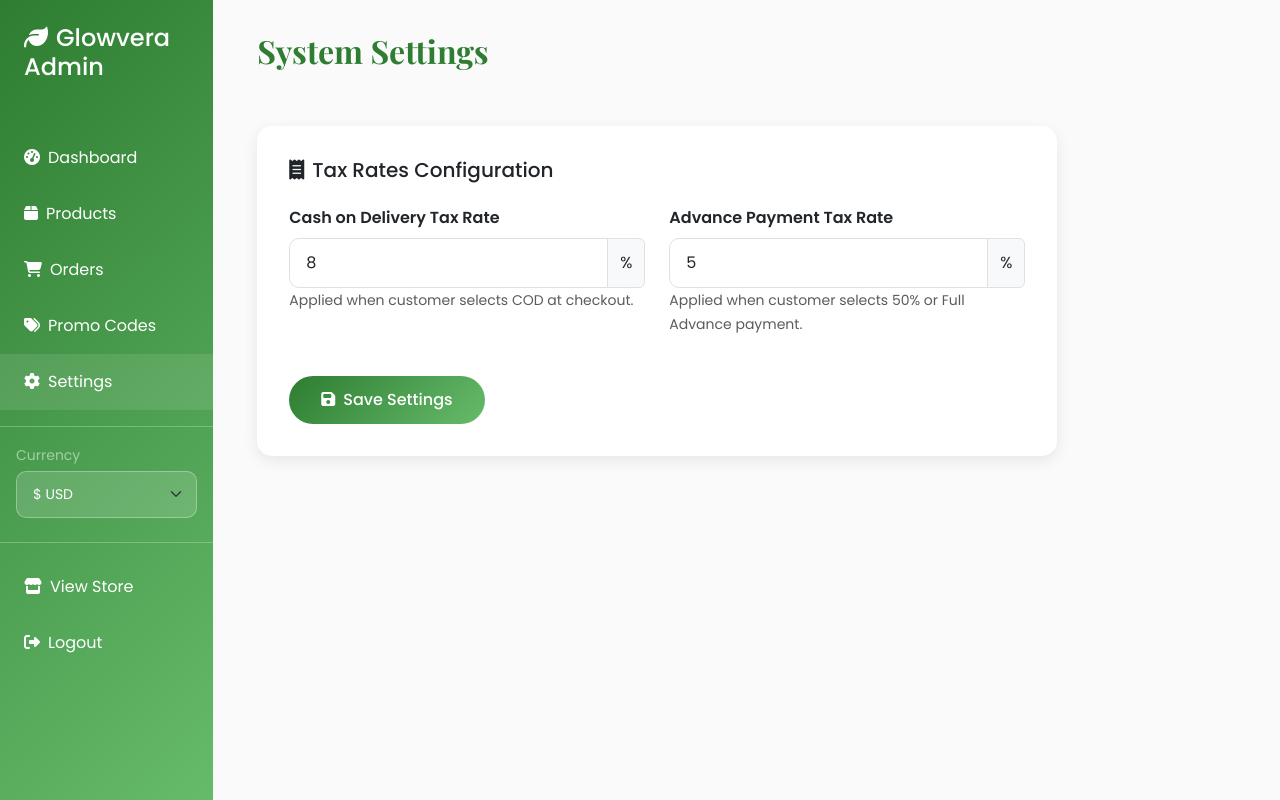
After one commit to the-ascode-solution/Glow-vera, a Flask app: page /admin/settings in a window 1280 px wide. The commit adds this page. Run offline with Flask 3, Linux system fonts and the light colour scheme; a user stored in the database is signed in.

Commit message:
admin pannel

```diff
--- a/app.py
+++ b/app.py
@@ -106,6 +106,8 @@ class Order(db.Model):
     customer_email = db.Column(db.String(120), nullable=False)
     customer_phone = db.Column(db.String(20))
     total_amount = db.Column(db.Float, nullable=False)
+    tax_rate = db.Column(db.Float, default=0.08)
+    tax_amount = db.Column(db.Float, default=0.0)
     status = db.Column(db.String(20), default='pending')
     payment_method = db.Column(db.String(30), default='cod')
     shipping_address = db.Column(db.Text, nullable=False)
@@ -139,6 +141,12 @@ class PromoCode(db.Model):
     created_at = db.Column(db.DateTime, default=datetime.utcnow)
 
     products = db.relationship('Product', secondary=promo_products, backref='promo_codes')
+
+class SystemSetting(db.Model):
+    id = db.Column(db.Integer, primary_key=True)
+    setting_key = db.Column(db.String(50), unique=True, nullable=False)
+    setting_value = db.Column(db.String(255), nullable=False)
+
 
 @login_manager.user_loader
 def load_user(user_id):
@@ -490,6 +498,43 @@ def admin_delete_promo(promo_id):
     flash(f'Promo code "{promo.code}" deleted!', 'success')
     return redirect(url_for('admin_promo_codes'))
 
+@app.route('/admin/settings', methods=['GET', 'POST'])
+@login_required
+def admin_settings():
+    if not session.get('is_admin'):
+        flash('Unauthorized access', 'error')
+        return redirect(url_for('index'))
+
+    if request.method == 'POST':
+        tax_cod = request.form.get('tax_cod', '8')
+        tax_advance = request.form.get('tax_advance', '5')
+
+        # Save to DB
+        setting_cod = SystemSetting.query.filter_by(setting_key='tax_cod').first()
+        if not setting_cod:
+            setting_cod = SystemSetting(setting_key='tax_cod')
+            db.session.add(setting_cod)
+        setting_cod.setting_value = tax_cod
+
+        setting_advance = SystemSetting.query.filter_by(setting_key='tax_advance').first()
+        if not setting_advance:
+            setting_advance = SystemSetting(setting_key='tax_advance')
+            db.session.add(setting_advance)
+        setting_advance.setting_value = tax_advance
+
+        db.session.commit()
+        flash('Settings updated successfully!', 'success')
+        return redirect(url_for('admin_settings'))
+
+    # Get current settings
+    setting_cod = SystemSetting.query.filter_by(setting_key='tax_cod').first()
+    tax_cod = setting_cod.setting_value if setting_cod else '8'
+
+    setting_advance = SystemSetting.query.filter_by(setting_key='tax_advance').first()
+    tax_advance = setting_advance.setting_value if setting_advance else '5'
+
+    return render_template('admin_settings.html', tax_cod=tax_cod, tax_advance=tax_advance)
+
 @app.route('/admin/logout')
 @login_required
 def admin_logout():
@@ -533,6 +578,18 @@ def checkout():
         phone = request.form.get('phone', '')
         payment_method = request.form.get('payment_method', 'cod')
 
+        # Get tax rates from settings
+        setting_cod = SystemSetting.query.filter_by(setting_key='tax_cod').first()
+        tax_rate_cod = float(setting_cod.setting_value) / 100.0 if setting_cod else 0.08
+
+        setting_advance = SystemSetting.query.filter_by(setting_key='tax_advance').first()
+        tax_rate_advance = float(setting_advance.setting_value) / 100.0 if setting_advance else 0.05
+
+        # Calculate tax
+        tax_rate = tax_rate_cod if payment_method == 'cod' else tax_rate_advance
+        tax_amount = total * tax_rate
+        grand_total = total + tax_amount
+
         full_name = f"{first_name} {last_name}"
 
         order = Order(
@@ -540,7 +597,9 @@ def checkout():
             customer_name=full_name,
             customer_email=email,
             customer_phone=phone,
-            total_amount=total,
+            total_amount=grand_total,
+            tax_rate=tax_rate,
+            tax_amount=tax_amount,
             payment_method=payment_method,
             shipping_address=shipping_address
         )
@@ -562,7 +621,14 @@ def checkout():
         flash('Order placed successfully!', 'success')
         return redirect(url_for('order_confirmation', order_id=order.id))
 
-    return render_template('checkout.html', cart_items=cart_items, total=total)
+    # Pass tax rates to template for JS calculation
+    setting_cod = SystemSetting.query.filter_by(setting_key='tax_cod').first()
+    tax_rate_cod = float(setting_cod.setting_value) if setting_cod else 8.0
+
+    setting_advance = SystemSetting.query.filter_by(setting_key='tax_advance').first()
+    tax_rate_advance = float(setting_advance.setting_value) if setting_advance else 5.0
+
+    return render_template('checkout.html', cart_items=cart_items, total=total, tax_rate_cod=tax_rate_cod, tax_rate_advance=tax_rate_advance)
 
 @app.route('/order_confirmation/<int:order_id>')
 def order_confirmation(order_id):
--- a/templates/admin_dashboard.html
+++ b/templates/admin_dashboard.html
@@ -142,6 +142,9 @@
                         </a>
                         <a href="{{ url_for('admin_promo_codes') }}" class="nav-link">
                             <i class="fas fa-tags me-2"></i>Promo Codes
+                        </a>
+                        <a href="{{ url_for('admin_settings') }}" class="nav-link">
+                            <i class="fas fa-cog me-2"></i>Settings
                         </a>
                         <hr class="my-3 bg-white-50">
                         <div class="px-3 mb-2">
--- a/templates/admin_orders.html
+++ b/templates/admin_orders.html
@@ -167,6 +167,9 @@
                         </a>
                         <a href="{{ url_for('admin_promo_codes') }}" class="nav-link">
                             <i class="fas fa-tags me-2"></i>Promo Codes
+                        </a>
+                        <a href="{{ url_for('admin_settings') }}" class="nav-link">
+                            <i class="fas fa-cog me-2"></i>Settings
                         </a>
                         <hr class="my-3 bg-white-50">
                         <div class="px-3 mb-2">
--- a/templates/admin_product_form.html
+++ b/templates/admin_product_form.html
@@ -135,6 +135,9 @@
                         </a>
                         <a href="{{ url_for('admin_promo_codes') }}" class="nav-link">
                             <i class="fas fa-tags me-2"></i>Promo Codes
+                        </a>
+                        <a href="{{ url_for('admin_settings') }}" class="nav-link">
+                            <i class="fas fa-cog me-2"></i>Settings
                         </a>
                         <hr class="my-3 bg-white-50">
                         <div class="px-3 mb-2">
--- a/templates/admin_products.html
+++ b/templates/admin_products.html
@@ -128,6 +128,9 @@
                         <a href="{{ url_for('admin_promo_codes') }}" class="nav-link">
                             <i class="fas fa-tags me-2"></i>Promo Codes
                         </a>
+                        <a href="{{ url_for('admin_settings') }}" class="nav-link">
+                            <i class="fas fa-cog me-2"></i>Settings
+                        </a>
                         <hr class="my-3 bg-white-50">
                         <div class="px-3 mb-2">
                             <small class="text-white-50">Currency</small>
--- a/templates/admin_promo_codes.html
+++ b/templates/admin_promo_codes.html
@@ -74,6 +74,9 @@
                         </a>
                         <a href="{{ url_for('admin_promo_codes') }}" class="nav-link active">
                             <i class="fas fa-tags me-2"></i>Promo Codes
+                        </a>
+                        <a href="{{ url_for('admin_settings') }}" class="nav-link">
+                            <i class="fas fa-cog me-2"></i>Settings
                         </a>
                         <hr class="my-3 bg-white-50">
                         <div class="px-3 mb-2">
--- a/templates/admin_promo_form.html
+++ b/templates/admin_promo_form.html
@@ -97,6 +97,9 @@
                         </a>
                         <a href="{{ url_for('admin_promo_codes') }}" class="nav-link active">
                             <i class="fas fa-tags me-2"></i>Promo Codes
+                        </a>
+                        <a href="{{ url_for('admin_settings') }}" class="nav-link">
+                            <i class="fas fa-cog me-2"></i>Settings
                         </a>
                         <hr class="my-3 bg-white-50">
                         <div class="px-3 mb-2">
--- /dev/null
+++ b/templates/admin_settings.html
@@ -0,0 +1,158 @@
+<!DOCTYPE html>
+<html lang="en">
+<head>
+    <meta charset="UTF-8">
+    <meta name="viewport" content="width=device-width, initial-scale=1.0">
+    <title>System Settings - Glowvera Naturals</title>
+    <link href="https://cdn.jsdelivr.net/npm/bootstrap@5.3.0/dist/css/bootstrap.min.css" rel="stylesheet">
+    <link href="https://cdnjs.cloudflare.com/ajax/libs/font-awesome/6.4.0/css/all.min.css" rel="stylesheet">
+    <link href="https://fonts.googleapis.com/css2?family=Playfair+Display:wght@400;700&family=Poppins:wght@300;400;500;600&display=swap" rel="stylesheet">
+    <style>
+        :root {
+            --primary-green: #2E7D32;
+            --light-green: #66BB6A;
+            --accent-green: #81C784;
+            --pale-green: #E8F5E8;
+        }
+
+        body { font-family: 'Poppins', sans-serif; background-color: #FAFAFA; }
+
+        .admin-sidebar {
+            background: linear-gradient(135deg, var(--primary-green), var(--light-green));
+            min-height: 100vh; color: white;
+        }
+        .admin-sidebar .nav-link {
+            color: white; padding: 1rem 1.5rem; border-radius: 0; transition: all 0.3s ease;
+        }
+        .admin-sidebar .nav-link:hover, .admin-sidebar .nav-link.active {
+            background: rgba(255, 255, 255, 0.1); color: white;
+        }
+        .admin-content { padding: 2rem; }
+        .admin-title {
+            font-family: 'Playfair Display', serif; color: var(--primary-green);
+            font-size: 2rem; font-weight: 700; margin-bottom: 2rem;
+        }
+        .settings-form {
+            background: white; border-radius: 15px; padding: 2rem;
+            box-shadow: 0 5px 15px rgba(0,0,0,0.08);
+            max-width: 800px;
+        }
+        .btn-primary {
+            background: linear-gradient(135deg, var(--primary-green), var(--light-green));
+            border: none; border-radius: 25px; padding: 0.75rem 2rem;
+            font-weight: 500; transition: all 0.3s ease;
+        }
+        .btn-primary:hover {
+            background: linear-gradient(135deg, var(--light-green), var(--accent-green));
+            transform: translateY(-2px);
+        }
+        .form-control, .form-select {
+            border-radius: 10px; border: 1px solid #E0E0E0; padding: 0.75rem 1rem;
+            transition: all 0.3s ease;
+        }
+        .form-control:focus, .form-select:focus {
+            border-color: var(--primary-green);
+            box-shadow: 0 0 0 0.2rem rgba(46, 125, 50, 0.25);
+        }
+        .form-label { font-weight: 600; }
+    </style>
+</head>
+<body>
+    <div class="container-fluid">
+        <div class="row">
+            <!-- Sidebar -->
+            <div class="col-md-3 col-lg-2 p-0">
+                <div class="admin-sidebar">
+                    <div class="p-4">
+                        <h4 class="mb-4"><i class="fas fa-leaf me-2"></i>Glowvera Admin</h4>
+                    </div>
+                    <nav class="nav flex-column">
+                        <a href="{{ url_for('admin_dashboard') }}" class="nav-link">
+                            <i class="fas fa-tachometer-alt me-2"></i>Dashboard
+                        </a>
+                        <a href="{{ url_for('admin_products') }}" class="nav-link">
+                            <i class="fas fa-box me-2"></i>Products
+                        </a>
+                        <a href="{{ url_for('admin_orders') }}" class="nav-link">
+                            <i class="fas fa-shopping-cart me-2"></i>Orders
+                        </a>
+                        <a href="{{ url_for('admin_promo_codes') }}" class="nav-link">
+                            <i class="fas fa-tags me-2"></i>Promo Codes
+                        </a>
+                        <a href="{{ url_for('admin_settings') }}" class="nav-link active">
+                            <i class="fas fa-cog me-2"></i>Settings
+                        </a>
+                        <hr class="my-3 bg-white-50">
+                        <div class="px-3 mb-2">
+                            <small class="text-white-50">Currency</small>
+                            <select class="form-select form-select-sm mt-1" onchange="window.location.href='/set_currency/'+this.value" style="background-color: rgba(255,255,255,0.15); color: white; border: 1px solid rgba(255,255,255,0.3);">
+                                {% for code, info in currencies.items() %}
+                                <option value="{{ code }}" {{ 'selected' if current_currency == code }} style="color: #333;">{{ info.symbol }} {{ code }}</option>
+                                {% endfor %}
+                            </select>
+                        </div>
+                        <hr class="my-3 bg-white-50">
+                        <a href="{{ url_for('index') }}" class="nav-link">
+                            <i class="fas fa-store me-2"></i>View Store
+                        </a>
+                        <a href="{{ url_for('admin_logout') }}" class="nav-link">
+                            <i class="fas fa-sign-out-alt me-2"></i>Logout
+                        </a>
+                    </nav>
+                </div>
+            </div>
+
+            <!-- Main Content -->
+            <div class="col-md-9 col-lg-10">
+                <div class="admin-content">
+                    <div class="d-flex justify-content-between align-items-center mb-4">
+                        <h1 class="admin-title">System Settings</h1>
+                    </div>
+
+                    <!-- Flash Messages -->
+                    {% with messages = get_flashed_messages(with_categories=true) %}
+                        {% if messages %}
+                            {% for category, message in messages %}
+                                <div class="alert alert-{{ 'danger' if category == 'error' else category }} alert-dismissible fade show" role="alert">
+                                    {{ message }}
+                                    <button type="button" class="btn-close" data-bs-dismiss="alert"></button>
+                                </div>
+                            {% endfor %}
+                        {% endif %}
+                    {% endwith %}
+
+                    <div class="settings-form">
+                        <form method="POST">
+                            <h5 class="mb-4"><i class="fas fa-receipt me-2"></i>Tax Rates Configuration</h5>
+
+                            <div class="row">
+                                <div class="col-md-6 mb-4">
+                                    <label for="tax_cod" class="form-label">Cash on Delivery Tax Rate</label>
+                                    <div class="input-group">
+                                        <input type="number" step="0.01" min="0" class="form-control" id="tax_cod" name="tax_cod" value="{{ tax_cod }}" required>
+                                        <span class="input-group-text">%</span>
+                                    </div>
+                                    <small class="text-muted">Applied when customer selects COD at checkout.</small>
+                                </div>
+                                <div class="col-md-6 mb-4">
+                                    <label for="tax_advance" class="form-label">Advance Payment Tax Rate</label>
+                                    <div class="input-group">
+                                        <input type="number" step="0.01" min="0" class="form-control" id="tax_advance" name="tax_advance" value="{{ tax_advance }}" required>
+                                        <span class="input-group-text">%</span>
+                                    </div>
+                                    <small class="text-muted">Applied when customer selects 50% or Full Advance payment.</small>
+                                </div>
+                            </div>
+
+                            <button type="submit" class="btn btn-primary mt-3">
+                                <i class="fas fa-save me-2"></i>Save Settings
+                            </button>
+                        </form>
+                    </div>
+                </div>
+            </div>
+        </div>
+    </div>
+    <script src="https://cdn.jsdelivr.net/npm/bootstrap@5.3.0/dist/js/bootstrap.bundle.min.js"></script>
+</body>
+</html>
--- a/templates/invoice.html
+++ b/templates/invoice.html
@@ -334,15 +334,15 @@
             <div class="totals-box">
                 <div class="totals-row">
                     <span>Subtotal</span>
-                    <span>{{ format_price(order.total_amount) }}</span>
+                    <span>{{ format_price(order.total_amount - (order.tax_amount or 0)) }}</span>
                 </div>
                 <div class="totals-row">
                     <span>Shipping</span>
                     <span>{{ format_price(0) }}</span>
                 </div>
                 <div class="totals-row">
-                    <span>Tax</span>
-                    <span>{{ format_price(0) }}</span>
+                    <span>Tax ({{ (order.tax_rate or 0) * 100 | int }}%)</span>
+                    <span>{{ format_price(order.tax_amount or 0) }}</span>
                 </div>
                 <div class="totals-row total">
                     <span>Total</span>
```
Also changed, not shown: init_db_new.py (+7 -1 lines), templates/admin_order_detail.html (+8 -5 lines), templates/checkout.html (+47 -5 lines), instance/glowvera.db.
